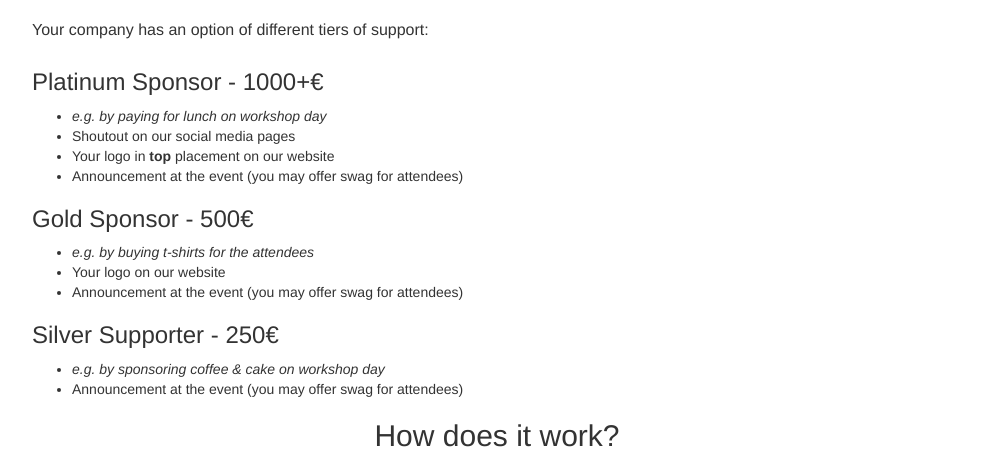
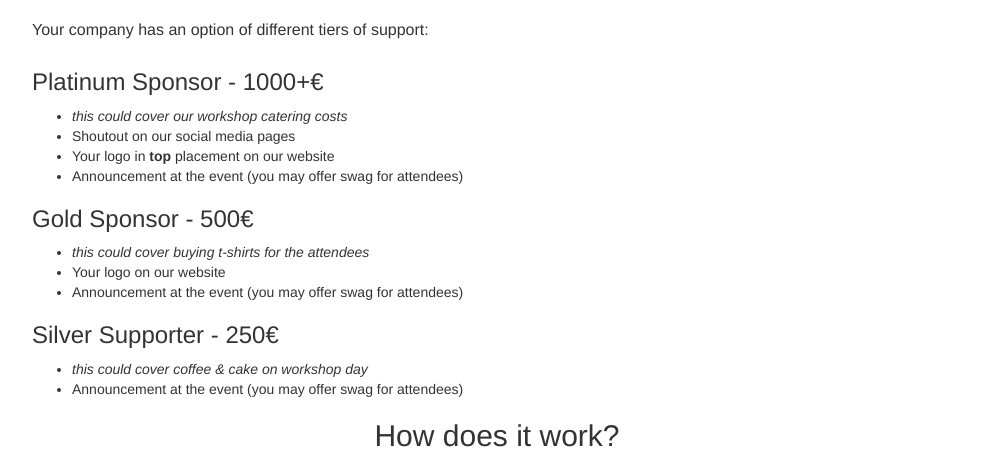
Before and after one commit to clojurebridge-berlin/clojurebridge-berlin.github.io, a Jekyll site: the page built from sponsor_us.md, in a window 1280 px wide. Shown: the part 615-1081 px from the top of the page, without its empty margins (143-1136 px from the left). Built offline with Jekyll 4.4.1, drawn with Linux system fonts in a browser that asks for light colours.

Commit message:
Reword usage of tiers

```diff
--- a/sponsor_us.md
+++ b/sponsor_us.md
@@ -20,18 +20,18 @@ increase diversity in the technology scene.
 Your company has an option of different tiers of support:
 
 ### Platinum Sponsor - 1000+€
-* _e.g. by paying for lunch on workshop day_
+* _this could cover our workshop catering costs_
 * Shoutout on our social media pages
 * Your logo in **top** placement on our website
 * Announcement at the event (you may offer swag for attendees)
 
 ### Gold Sponsor - 500€
-* _e.g. by buying t-shirts for the attendees_
+* _this could cover buying t-shirts for the attendees_
 * Your logo on our website
 * Announcement at the event (you may offer swag for attendees)
 
 ### Silver Supporter - 250€
-* _e.g. by sponsoring coffee & cake on workshop day_
+* _this could cover coffee & cake on workshop day_
 * Announcement at the event (you may offer swag for attendees)
 
 ## How does it work?
```
